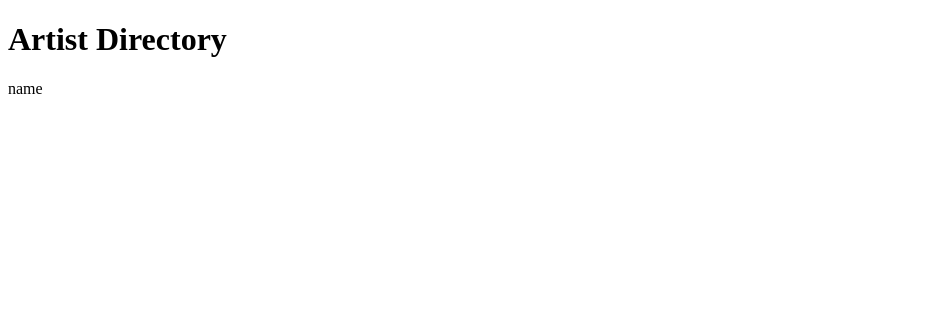
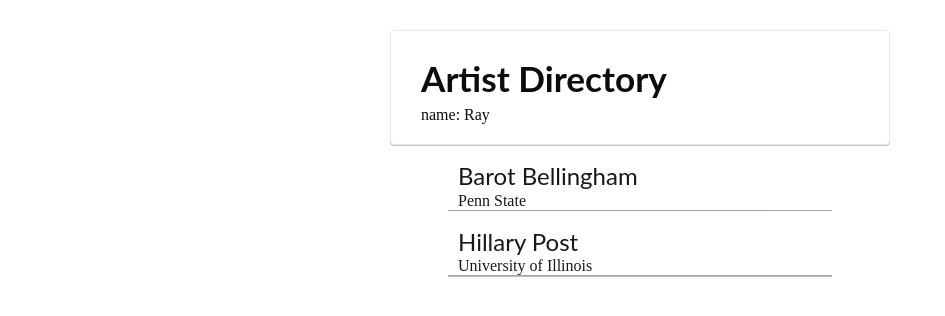
Before and after one commit to almutair018/angular2final, an Angular app: page / in a window 1280 px wide. Shown: the top 316 px of the page, without its empty margins (0-945 px from the left). Built offline with nearby package versions, Linux system fonts and the light colour scheme.

Commit message:
this is the end of lesson04

```diff
--- a/src/app/app.component.css
+++ b/src/app/app.component.css
@@ -0,0 +1,258 @@
+/* Reset Styles */
+
+html, body, div, span, applet, object, iframe,
+h1, h2, h3, h4, h5, h6, p, blockquote, pre,
+a, abbr, acronym, address, big, cite, code,
+del, dfn, em, img, ins, kbd, q, s, samp,
+small, strike, strong, sub, sup, tt, var,
+b, u, i, center,
+dl, dt, dd, ol, ul, li,
+fieldset, form, label, legend,
+table, caption, tbody, tfoot, thead, tr, th, td,
+article, aside, canvas, details, embed,
+figure, figcaption, footer, header, hgroup,
+menu, nav, output, ruby, section, summary,
+time, mark, audio, video {
+  margin: 0;
+  padding: 0;
+  border: 0;
+  font: inherit;
+  font-size: 100%;
+  vertical-align: baseline; }
+
+html {
+  line-height: 1; }
+
+ol, ul {
+  list-style: none; }
+
+a img {
+  border: none; }
+
+* {
+  -webkit-box-sizing: border-box;
+  -moz-box-sizing: border-box;
+  box-sizing: border-box; }
+
+
+/* Base Styles */
+
+.cf:before,
+.cf:after {
+    content: " "; /* 1 */
+    display: table; /* 2 */
+}
+
+.cf:after {
+    clear: both;
+}
+
+html {
+  background-color: #F7F7F7;
+  min-height: 100%;
+  height: auto;
+}
+
+body  {
+  font-family: Lato, 'Helvetica Nueue', Helvetica, Arial, sans-serif;
+  font-size: 1rem;
+  line-height: 160%;
+  color: #555459;
+  line-height: 1.5rem;
+    *zoom: 1;
+}
+
+.card {
+  background: white;
+  width: 100%;
+  margin-left: auto;
+  margin-right: auto;
+  padding: 10px 40px;
+  position: relative;
+  opacity: .95;
+  border-radius: 4px;
+  border: 1px solid #e8e8e8;
+  box-shadow: 0 1px 0 rgba(0,0,0,.25);
+}
+
+@media all and (max-width: 400px) {
+  main {
+    width: 100%;
+  }
+}
+
+h1, h2, h3, h4, h5, h6 {
+  font-family: 'Lato', serif;
+  font-weight: 100;
+}
+
+
+h1{
+  font-size: 2.2rem;
+  line-height: 100%;
+  margin-bottom: 10px;
+  padding-top: 10px;
+  font-weight: 700;
+  font-family: Lato,appleLogo,sans-serif;
+  margin: 0 0 1rem;
+}
+
+
+h2{
+  font-weight: 400;
+  font-size: 1.5rem;
+  line-height: 90%;
+  margin-bottom: 5px;
+  margin-top: 10px;
+}
+
+h3{
+  margin-top: 0;
+  font-size: 1.2rem;
+  line-height: 110%;
+  margin-bottom: 5px;
+}
+
+p {
+}
+
+a.small {
+  line-height: 100%;
+  font-size: .9rem;
+}
+
+
+/* Search Styles */
+
+.search {
+  width: 100%;
+  min-width: 320px;
+  max-width: 500px;
+  margin: 0 auto;
+  margin-top: 30px;
+  padding: 20px 30px;
+  z-index: 20;
+}
+
+.search h1 {
+  margin-bottom: 10px;
+}
+
+.search label {
+  font-size: 1rem;
+  text-align: left;
+  font-family: Lato, 'Helvetica Nueue', Helvetica, Arial, sans-serif;
+}
+
+.search input {
+  width: 100%;
+  display: inline-block;
+  font-weight: 100;
+  padding: 15px;
+  margin: 5px 0;
+  font-size: 1.3rem;
+  color: #475B62;
+  border: 1px solid #C5C5C5;
+  border-radius: 4px;
+  outline: 0;
+}
+
+/* Artist List Styles */
+
+.artistlist {
+  position: absolute;
+  width: 30%;
+  min-width:320px;
+  max-width: 400px;
+  margin-left: auto;
+  margin-right: auto;
+  left: 0;
+  right: 0;
+  margin-bottom: 30px;
+  background: white;
+  box-shadow: 0 1px 0 rgba(0,0,0,.25);
+  z-index: 10;
+}
+
+.artistlist ul {
+  margin: 0 auto;
+  padding: 0;
+  width: 100%;
+}
+
+.artistlist li {
+  padding: 10px 10px 0 10px;
+  border-bottom: 1px solid #999;
+  opacity: .9;
+  transition: all 0.3s ease-out;
+}
+
+.artistlist a {
+  display: block;
+  text-decoration: none;
+}
+
+.artistlist li:hover {
+  cursor: pointer;
+  background: #FDF6E3;
+  opacity: 1;
+  -webkit-transform: scale(1.2);
+  -moz-transform: scale(1.2);
+  -ms-transform: scale(1.2);
+  transform: scale(1.2);
+}
+
+.artist img {
+  display: block;
+  float: left;
+  width: 60px;
+  -webkit-border-radius: 12px;
+  border-radius: 12px;
+  margin-right: 10px;
+  margin-bottom: 10px;
+}
+
+.artist info {
+  display: block;
+  float: left;
+  padding-left: 120px !important;
+}
+
+.artist:last-child {
+  border-bottom:none;
+}
+
+.artistinfo {
+  position: absolute;
+  background: white;
+  width: 100%;
+  max-width: 850px;
+  margin-left: auto;
+  margin-right: auto;
+  margin-top: 20px;
+  padding: 30px 40px;
+  position: relative;
+  opacity: 1;
+  border: 1px solid #e8e8e8;
+  box-shadow: 0 1px 0 rgba(0,0,0,.25);
+}
+
+.artistinfo h1{
+  font-size: 1.8em;
+  margin-bottom: 3px;
+}
+
+.artistinfo h3 {
+  font-size: 1.7rem;
+  margin-bottom: 20px;
+}
+
+.artistinfo .longbio {
+  font-size: 1.2rem;
+  font-weight: 300;
+}
+
+.artistinfo img {
+  width: 40%;
+  max-width: 130px;
+}
--- a/src/app/app.component.html
+++ b/src/app/app.component.html
@@ -1,6 +1,13 @@
 <div class="artistsearch">
   <div class="card search">
     <h1>Artist Directory</h1>
-    <span>name</span>
+    <span *ngIf="name">name: {{name}}</span>
   </div>
 </div>
+
+<ul class="artistlist cf">
+  <li *ngFor="let item of artists">
+    <h2>{{item.name}}</h2>
+    <p>{{item.school}}</p>
+  </li>
+</ul>
--- a/src/app/app.component.ts
+++ b/src/app/app.component.ts
@@ -3,9 +3,24 @@ import {Component} from '@angular/core';
 @Component({
   selector: 'app-root',
   templateUrl: './app.component.html',
+  styleUrls: ['./app.component.css']
 
 })
 
 export class AppComponent {
+  name: string;
+  artists: any;
 
+  constructor() {
+    this.name =  'Ray';
+    this.artists = [
+      {
+          name: 'Barot Bellingham',
+          school: 'Penn State'
+      },{
+          name: 'Hillary Post',
+          school: 'University of Illinois'
+      }
+    ];
+  }
 }
```
